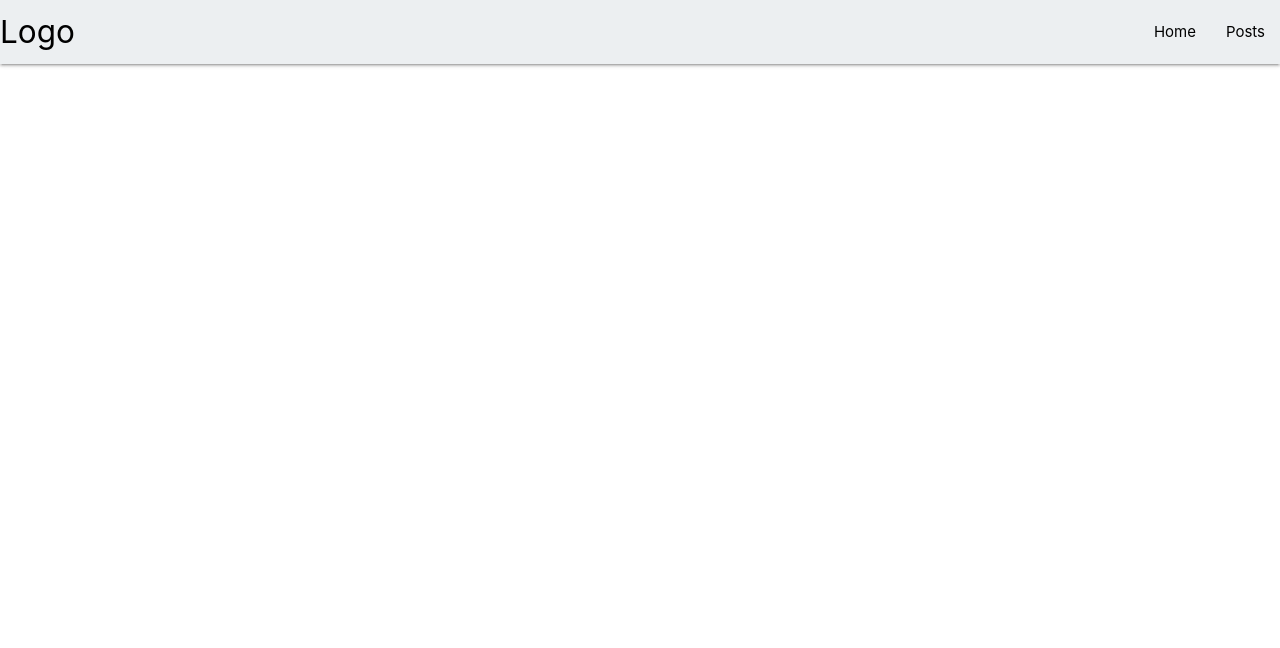
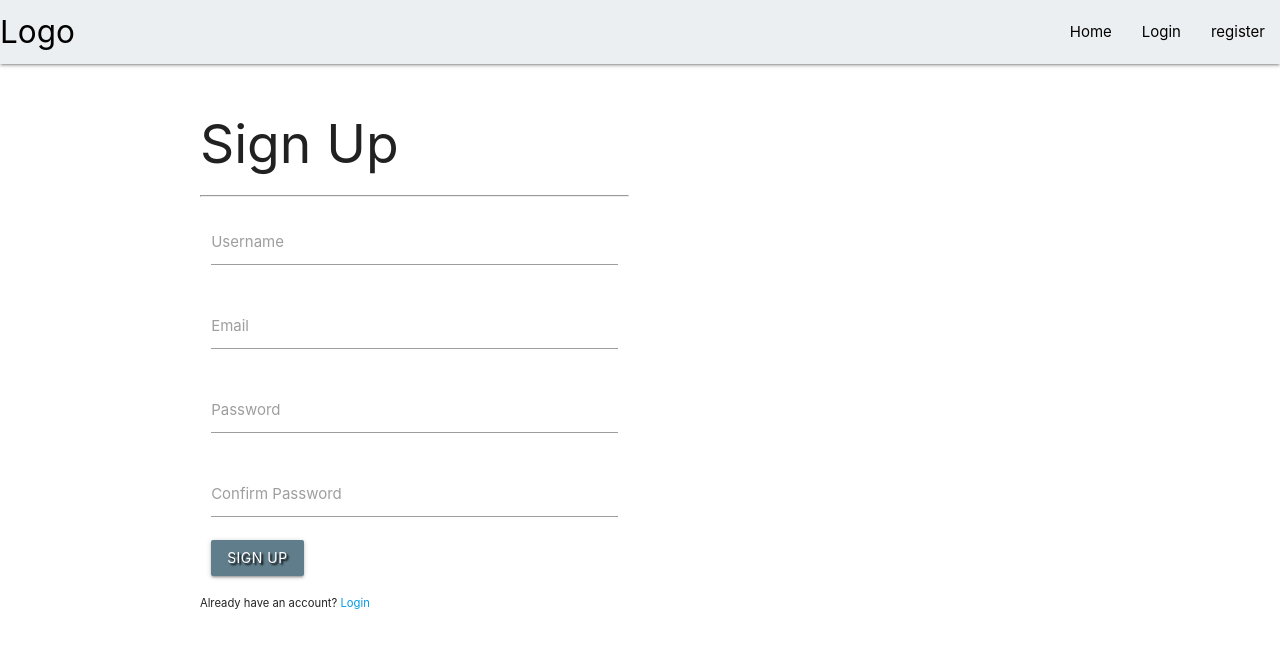
Before and after one commit to BrianWhelanDublin/flask-p3-test, a Flask app: page /register in a window 1280 px wide. Shown: the top 648 px of the page. Run offline with Flask 2, Linux system fonts and the light colour scheme; some libraries are stand-ins or nearby versions.

Commit message:
add longin and register forms

```diff
--- a/app.py
+++ b/app.py
@@ -32,16 +32,25 @@ def get_posts():
                            title="Posts", posts=posts)
 
 
-@app.route("/register")
+@app.route("/register", methods=["GET", "POST"])
 def register():
     form = RegistrationForm()
+    if form.validate_on_submit():
+        flash(f"Account created for {form.username.data}!", "success")
+        return redirect(url_for("home"))
     return render_template("register.html",
                            title="Register", form=form)
 
 
-@app.route("/login")
+@app.route("/login", methods=["GET", "POST"])
 def login():
     form = LoginForm()
+    if form.validate_on_submit():
+        if form.username.data == "admin" and form.password.data == "12345":
+            flash("You have been logged in!", "success")
+            return redirect(url_for("home"))
+        else:
+            flash("Login Unsuccessful please check user details", "error")
     return render_template("login.html",
                            title="Login", form=form)
 
--- a/forms.py
+++ b/forms.py
@@ -11,7 +11,8 @@ class RegistrationForm(FlaskForm):
     password = PasswordField("Password",
                              validators=[DataRequired()])
     confirm_password = PasswordField("Confirm Password",
-                                     validators=[DataRequired(), EqualTo("password")])
+                                     validators=[DataRequired(),
+                                                 EqualTo("password")])
     submit = SubmitField("Sign Up")
 
 
@@ -20,5 +21,5 @@ class LoginForm(FlaskForm):
                            validators=[DataRequired(), Length(min=2, max=20)])
     password = PasswordField("Password",
                              validators=[DataRequired()])
-    remember = BooleanField("Remember me")
+    remember = BooleanField("Remember Me")
     submit = SubmitField("Login")
--- a/static/css/style.css
+++ b/static/css/style.css
@@ -0,0 +1,12 @@
+.success{
+    color: green;
+}
+.error{
+    color:red;
+}
+.text-shadow{
+    text-shadow: 2px 2px 2px rgba(0,0,0.5);
+}
+.flashes h4{
+    line-height: 2;
+}
--- a/templates/base.html
+++ b/templates/base.html
@@ -14,21 +14,45 @@
     <nav>
         <div class="nav-wrapper blue-grey lighten-5">
             <a href="#!" class="brand-logo black-text">Logo</a>
-      <a href="#" data-target="mobile-demo" class="sidenav-trigger black-text"><i class="material-icons">menu</i></a>
+            <a href="#" data-target="mobile-demo" class="sidenav-trigger black-text"><i
+                    class="material-icons">menu</i></a>
             <ul class="right hide-on-med-and-down">
                 <li><a class="black-text" href="{{ url_for('home') }}">Home</a></li>
-        <li><a class="black-text" href="{{ url_for('get_posts') }}">Posts</a></li>
+                <li><a class="black-text" href="{{ url_for('login') }}">Login</a></li>
+                <li><a class="black-text" href="{{ url_for('register') }}">register</a></li>
             </ul>
         </div>
     </nav>
 
     <ul class="sidenav" id="mobile-demo">
         <li><a class="black-text" href="{{ url_for('home') }}">Home</a></li>
-        <li><a class="black-text" href="{{ url_for('get_posts') }}">Posts</a></li>
+        <li><a class="black-text" href="{{ url_for('login') }}">Login</a></li>
+        <li><a class="black-text" href="{{ url_for('register') }}">Register</a></li>
     </ul>
     <main>
+
+
+        <div class="row">
+            <div class="col s12">
+                {% with messages = get_flashed_messages(with_categories=true) %}
+                {% if messages %}
+                {% for category, message in messages %}
+                <div class="row flashes">
+                    <h4 class="{{category}} center-align">
+                        {{ message }}
+                    </h4>
+                </div>
+                <!-- <div class="{{category}}">
+                    {{message}}
+                </div> -->
+                {% endfor %}
+                {% endif %}
+                {% endwith %}
                 {% block main %}
                 {% endblock %}
+            </div>
+        </div>
+
     </main>
     <script src="https://cdnjs.cloudflare.com/ajax/libs/materialize/1.0.0/js/materialize.min.js"></script>
     <script src="{{ url_for('static', filename='js/app.js') }}"></script>
--- a/templates/register.html
+++ b/templates/register.html
@@ -1,6 +1,103 @@
 {% extends "base.html" %}
 
 {% block main %}
+<div class="container">
+    <div class="row">
+        <form method="POST" action="" class="input-field col s6">
+            {{ form.hidden_tag() }}
+
+            <h2>Sign Up</h2>
+            <hr>
+            <div class="input-field col s12">
+                {{ form.username.label() }}
+
+                {% if form.username.errors %}
+                {{ form.username(class="validate") }}
+                <div class="error">{% for error in form.username.errors %}
+                    <span>{{ error }}</span>
+                    {% endfor %}
+
+                </div>
+                {% else %}
+                {{ form.username(class="validate") }}
+                {% endif %}
 
 
+
+                <!-- <input placeholder="Placeholder" id="first_name" type="text" class="validate">
+          <label for="first_name">First Name</label> -->
+            </div>
+            <div class="input-field col s12">
+                {{ form.email.label() }}
+
+                {% if form.email.errors %}
+                {{ form.email(class="validate") }}
+                <div class="error">{% for error in form.email.errors %}
+                    <span>{{ error }}</span>
+                    {% endfor %}
+
+                </div>
+                {% else %}
+                {{ form.email(class="validate") }}
+                {% endif %}
+
+                <!--   <div class="row">
+          <input id="email" type="email" class="validate">
+          <label for="email">Email</label>
+         -->
+            </div>
+            <div class="input-field col s12">
+               {{ form.password.label() }}
+
+                {% if form.password.errors %}
+                {{ form.password(class="validate") }}
+                <div class="error">{% for error in form.password.errors %}
+                    <span>{{ error }}</span>
+                    {% endfor %}
+
+                </div>
+                {% else %}
+                {{ form.password(class="validate") }}
+                {% endif %}
+
+                <!--   <div class="row">
+          <input id="email" type="email" class="validate">
+          <label for="email">Email</label>
+         -->
+            </div>
+            <div class="input-field col s12">
+                {{ form.confirm_password.label() }}
+
+                {% if form.confirm_password.errors %}
+                {{ form.confirm_password(class="validate") }}
+                <div class="error">{% for error in form.confirm_password.errors %}
+                    <span>{{ error }}</span>
+                    {% endfor %}
+
+                </div>
+                {% else %}
+                {{ form.confirm_password(class="validate") }}
+                {% endif %}
+
+                <!--   <div class="row">
+          <input id="email" type="email" class="validate">
+          <label for="email">Email</label>
+         -->
+            </div>
+            <div class="col s12">
+                {{ form.submit(class="btn blue-grey text-shadow") }}
+                <!-- <button type="submit" class="btn blue-grey text-shadow">
+                    Register <i class="fas fa-sign-in-alt"></i>
+                </button>
+            </div> -->
+                <!-- <a class="waves-effect waves-light blue-grey btn">Sign Up</a> -->
+            </div>
+        </form>
+        <div class="col s12">
+            <small>Already have an account? <a href="{{ url_for('login') }}">Login</a></small>
+        </div>
+    </div>
+
+</div>
+
 {% endblock %}
```
Also changed, not shown: templates/login.html (+89 -0 lines). Lines whose indentation alone changed are shown as unchanged.
